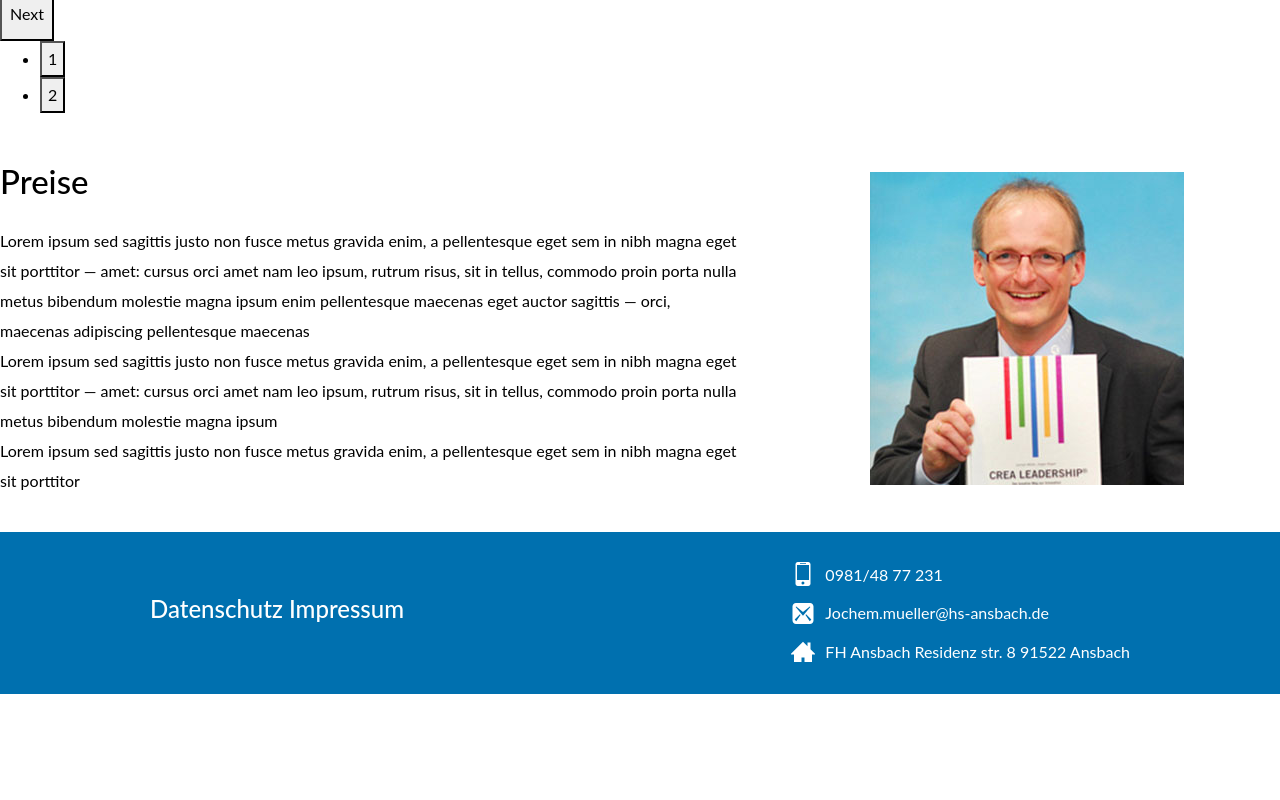
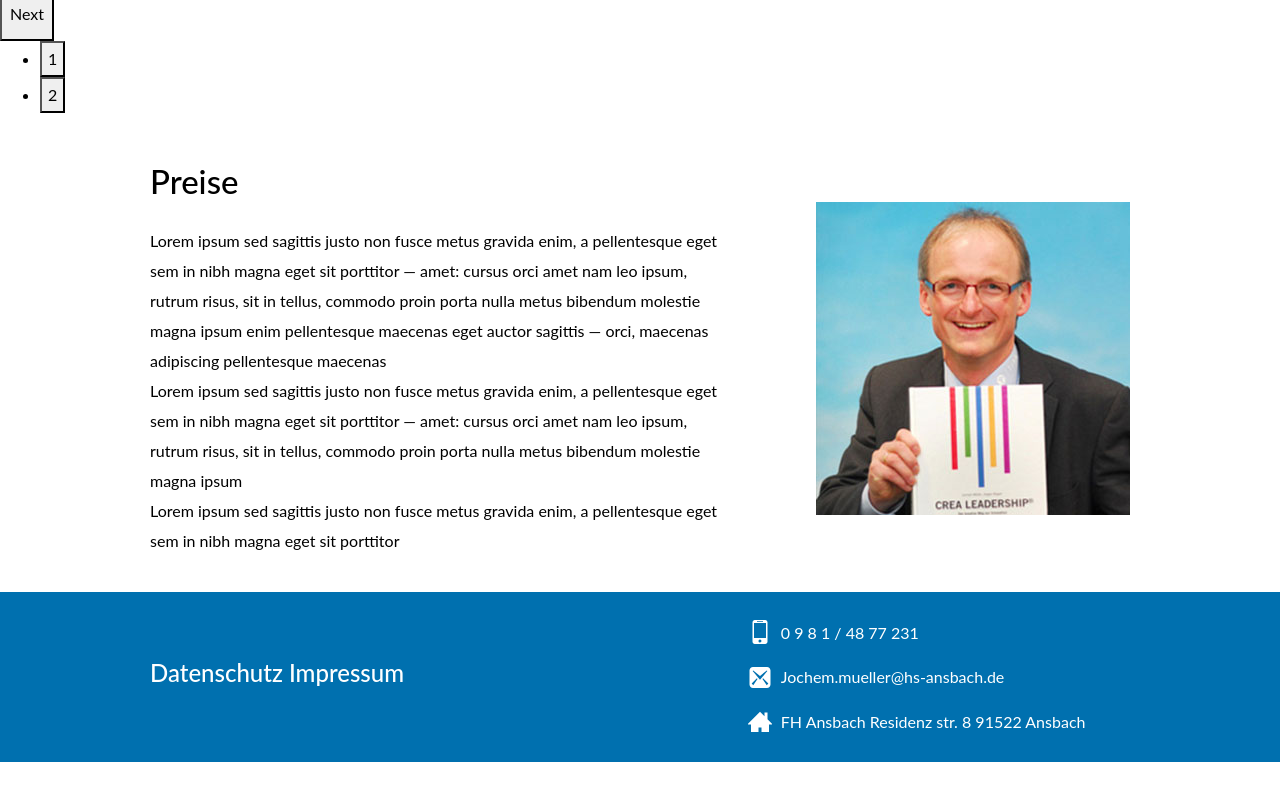
Before and after one commit to WebNadin/business-card-template-react-route-slider, a React (Create React App) app: page / in a window 1280 px wide. Shown: the part 1126-1926 px from the top of the page. Built offline with nearby package versions, Linux system fonts and the light colour scheme.

Commit message:
desktop version of footer is finished

```diff
--- a/src/constant/CardAwards.js
+++ b/src/constant/CardAwards.js
@@ -4,7 +4,7 @@ import muller2 from '../img/muller2.JPG';
 
 const CardAwards = () => (
     <section className="home__card">
-
+        <div className="nn-container">
             <div className="nn-card">
                 <div className="nn-card__img nn-card__img_right">
                     <img className='' src={muller2} alt="Prof.Muller with award"/>
@@ -22,7 +22,7 @@ const CardAwards = () => (
                     </div>
                 </div>
             </div>
-
+        </div>
     </section>
 );
 
--- a/src/constant/Footer.js
+++ b/src/constant/Footer.js
@@ -9,7 +9,7 @@ const Footer = () => (
                     <div className="nn-footer__item">
                         <h3>Datenschutz Impressum</h3>
                     </div>
-                    <div className="nn-footer__item nn-footer__item_social">
+                    <div className="nn-footer__item nn-footer__item_contacts">
                         <Contacts />
                     </div>
                 </div>
--- a/src/constant/PageDate.js
+++ b/src/constant/PageDate.js
@@ -38,7 +38,7 @@ const PageDate = {
     contacts: [
         {
             id: "mobile",
-            title: "0981/48 77 231"
+            title: "0 9 8 1 / 48 77 231"
         },
         {
             id: "mail3",
--- a/src/scss/parts/_global.scss
+++ b/src/scss/parts/_global.scss
@@ -33,8 +33,8 @@ footer{
   background-color:$bg-second;
   color:$text-color-third;
   flex:0 0 auto;
-  padding-top:30px;
-  padding-bottom:30px;
+  padding-top:28px;
+  padding-bottom:28px;
 }
 header{
   background-color:$bg-second;
--- a/src/scss/parts/_nn-templates.scss
+++ b/src/scss/parts/_nn-templates.scss
@@ -23,7 +23,8 @@
 }
 .nn-contacts{
   &__item{
-    margin-bottom:15px;
+    line-height: normal;
+    margin-bottom: 21px;
     &:last-child{
       margin-bottom:0;
     }
@@ -38,9 +39,8 @@
   justify-content:space-between;
   &__item{
     width:50%;
-    &_social{
-      justify-content:flex-end;
-      display:flex;
+    &_contacts{
+      width: 39%;
     }
   }
 }
@@ -141,6 +141,3 @@
     }
   }
 }
-.nn-contacts{
-  line-height: normal;
-}
--- a/src/scss/parts/_style.scss
+++ b/src/scss/parts/_style.scss
@@ -12,7 +12,7 @@
 }
 .icon{
   fill:$text-color-third;
-  margin-right:10px;
+  margin-right: 9px;
   &-home3{
     height:25px;
     width:18px;
```
Lines whose indentation alone changed are shown as unchanged.
